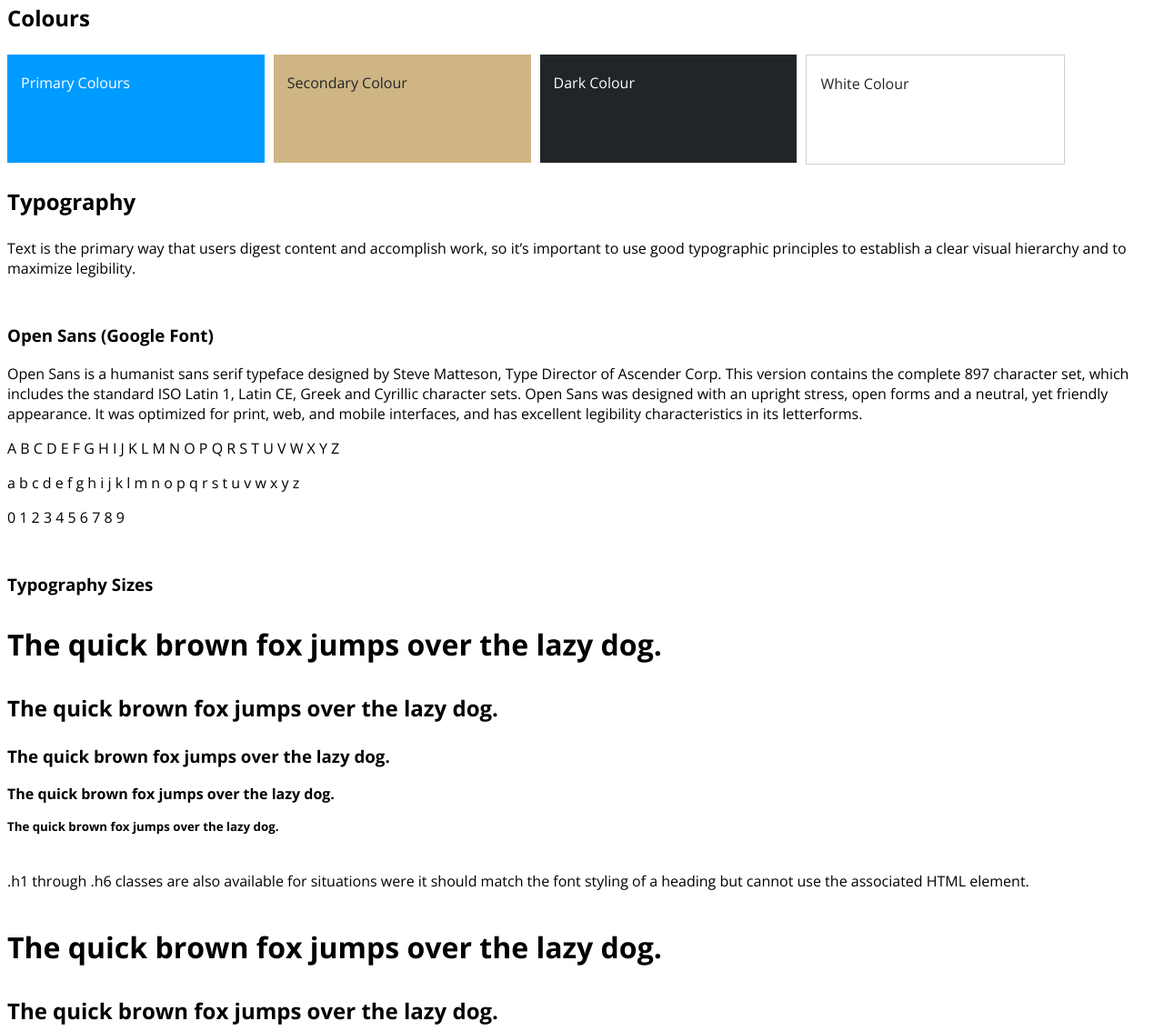
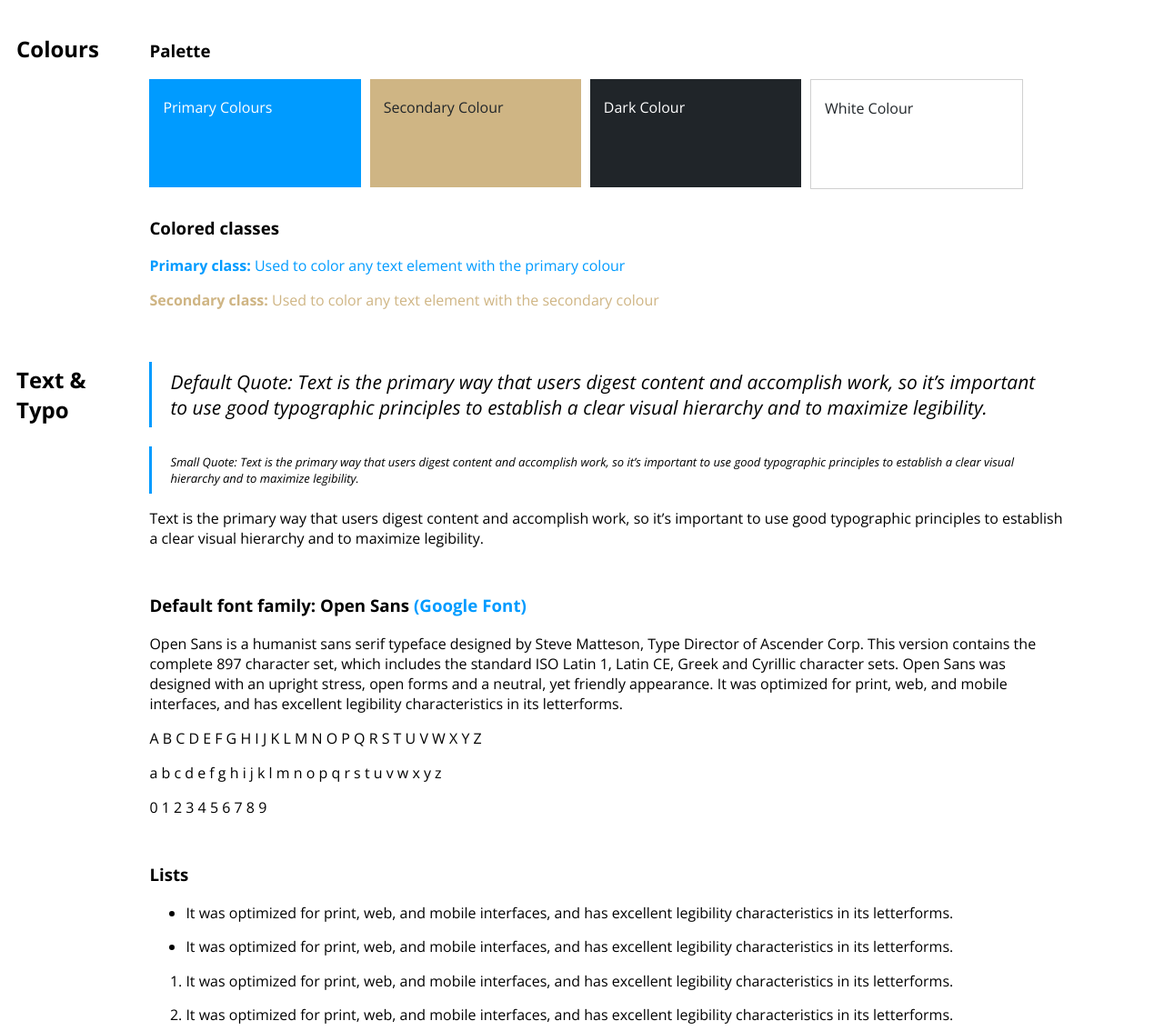
Before and after one commit to treeindev/tree-scss, a website: page demo.html in a window 1280 px wide. Shown: the part 78-1212 px from the top of the page at 91% size. Drawn offline with nearby package versions, Linux system fonts and the light colour scheme.

Commit message:
Improvements under the typography section

```diff
--- a/demo.html
+++ b/demo.html
@@ -22,7 +22,12 @@
 <body>
 <div class="layout-main">
     <h2>Tree SCSS</h2>
+    <div class="grid wrap">
+        <div class="m-g-10 w-10">
             <h2>Colours</h2>
+        </div>
+        <div class="m-g-10 w-80">
+            <h3 class="m-t-30">Palette</h3>
             <div class="cmp__palette grid responsive tablet">
                 <div class="cmp__palette-item primary w-20 m-r-10">
                     <span>Primary Colours</span>
@@ -37,26 +42,71 @@
                     <span>White Colour</span>
                 </div>
             </div>
-    <h2>Typography</h2>
-    <p class="quote">Text is the primary way that users digest content and accomplish work, so it’s important to use
-        good typographic
-        principles to establish a clear visual hierarchy and to maximize legibility.</p>
-    <h3 class="m-t-50">Open Sans (Google Font)</h3>
-    <p>Open Sans is a humanist sans serif typeface designed by Steve Matteson, Type Director of Ascender Corp. This
-        version contains the complete 897 character set, which includes the standard ISO Latin 1, Latin CE, Greek and
-        Cyrillic character sets. Open Sans was designed with an upright stress, open forms and a neutral, yet friendly
-        appearance. It was optimized for print, web, and mobile interfaces, and has excellent legibility characteristics
+            <h3 class="m-t-30">Colored classes</h3>
+            <p class="colored"><strong>Primary class:</strong> Used to color any text element with the primary colour
+            </p>
+            <p class="colored-secondary"><strong>Secondary class:</strong> Used to color any text element with the
+                secondary
+                colour
+            </p>
+        </div>
+    </div>
+
+    <div class="grid wrap">
+        <div class="m-g-10 w-10">
+            <h2>Text & Typo</h2>
+        </div>
+        <div class="m-g-10 w-80">
+            <p class="quote">Default Quote: Text is the primary way that users digest content and accomplish work, so
+                it’s
+                important to use good typographic principles to establish a clear visual hierarchy and to maximize
+                legibility.</p>
+            <p class="quote small">Small Quote: Text is the primary way that users digest content and accomplish work,
+                so it’s
+                important to use good typographic principles to establish a clear visual hierarchy and to maximize
+                legibility.</p>
+            <p>Text is the primary way that users digest content and accomplish work, so it’s important to use
+                good typographic principles to establish a clear visual hierarchy and to maximize legibility.</p>
+            <h3 class="m-t-50">Default font family: Open Sans
+                <a target="_blank" href="https://fonts.google.com/specimen/Open+Sans">(Google
+                    Font)</a></h3>
+            <p>Open Sans is a humanist sans serif typeface designed by Steve Matteson, Type Director of Ascender Corp.
+                This
+                version contains the complete 897 character set, which includes the standard ISO Latin 1, Latin CE,
+                Greek and
+                Cyrillic character sets. Open Sans was designed with an upright stress, open forms and a neutral, yet
+                friendly
+                appearance. It was optimized for print, web, and mobile interfaces, and has excellent legibility
+                characteristics
                 in its letterforms.</p>
-    <p class="quote">A B C D E F G H I J K L M N O P Q R S T U V W X Y Z</p>
-    <p class="quote">a b c d e f g h i j k l m n o p q r s t u v w x y z</p>
-    <p class="quote">0 1 2 3 4 5 6 7 8 9</p>
+            <p>A B C D E F G H I J K L M N O P Q R S T U V W X Y Z</p>
+            <p>a b c d e f g h i j k l m n o p q r s t u v w x y z</p>
+            <p>0 1 2 3 4 5 6 7 8 9</p>
+            <h3 class="m-t-50">Lists</h3>
+            <ul>
+                <li>It was optimized for print, web, and mobile interfaces, and has excellent legibility characteristics
+                    in its letterforms.
+                </li>
+                <li>It was optimized for print, web, and mobile interfaces, and has excellent legibility characteristics
+                    in its letterforms.
+                </li>
+            </ul>
+            <ol>
+                <li>It was optimized for print, web, and mobile interfaces, and has excellent legibility characteristics
+                    in its letterforms.
+                </li>
+                <li>It was optimized for print, web, and mobile interfaces, and has excellent legibility characteristics
+                    in its letterforms.
+                </li>
+            </ol>
             <h3 class="m-t-50">Typography Sizes</h3>
             <h1>The quick brown fox jumps over the lazy dog.</h1>
             <h2>The quick brown fox jumps over the lazy dog.</h2>
             <h3>The quick brown fox jumps over the lazy dog.</h3>
             <h4>The quick brown fox jumps over the lazy dog.</h4>
             <h5>The quick brown fox jumps over the lazy dog.</h5>
-    <p class="m-t-40 m-b-40">.h1 through .h6 classes are also available for situations were it should match the font
+            <p class="m-t-40 m-b-40">.h1 through .h6 classes are also available for situations were it should match the
+                font
                 styling of a heading but
                 cannot use the associated HTML element.</p>
             <span class="h1">The quick brown fox jumps over the lazy dog.</span>
@@ -65,9 +115,20 @@
             <span class="h4">The quick brown fox jumps over the lazy dog.</span>
             <span class="h5">The quick brown fox jumps over the lazy dog.</span>
             <h3 class="m-t-50">Links</h3>
+            <div>
                 <a href="#">This is a link</a>
-    <h2 class="m-t-90">Grids</h2>
-    <h3 class="m-t-50">Equal Width</h3>
+            </div>
+            <div class="m-t-10">
+                <a class="underscored" href="#">This is an underscored link</a>
+            </div>
+        </div>
+    </div>
+    <div class="grid wrap">
+        <div class="m-g-10 w-10">
+            <h2>Grids</h2>
+        </div>
+        <div class="m-g-10 w-80">
+            <h3 class="m-t-30">Equal Width</h3>
             <div class="grid">
                 <div class="preview-item m-g-10"></div>
             </div>
@@ -148,6 +209,8 @@
                 <div class="preview-item m-r-10 w-70"></div>
             </div>
         </div>
+    </div>
+</div>
 </body>
 
 </html>
--- a/src/_typography.scss
+++ b/src/_typography.scss
@@ -38,4 +38,38 @@ a {
     &:hover {
         color: darken($colours-primary, 10%);
     }
+
+    &.underscored {
+        border-bottom: 1px solid $colours-primary;
+        padding-bottom: 2px;
+        font-weight: initial;
+    }
 }
+
+// Text
+.quote {
+    font-style: italic;
+    border-left: 3px solid $colours-primary;
+    padding: 8px 20px;
+    font-size: 21px;
+
+    &.small {
+        font-size: 13px;
+    }
+}
+
+// Lists
+ul, ol {
+    li {
+        margin: 15px 0px;
+    }
+}
+
+// Colours
+.colored {
+    color: $colours-primary;
+}
+
+.colored-secondary {
+    color: $colours-secondary;
+}
```
Also changed, not shown: dist/tree.css, dist/tree.min.css. Lines whose indentation alone changed are shown as unchanged.
